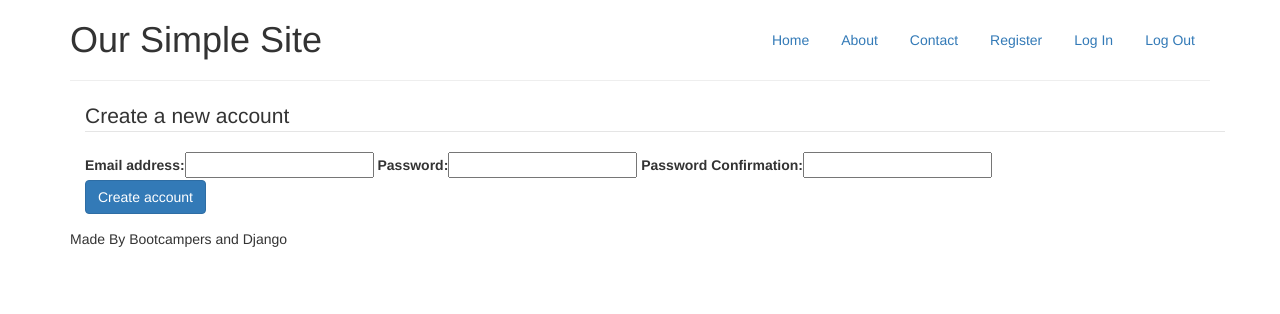
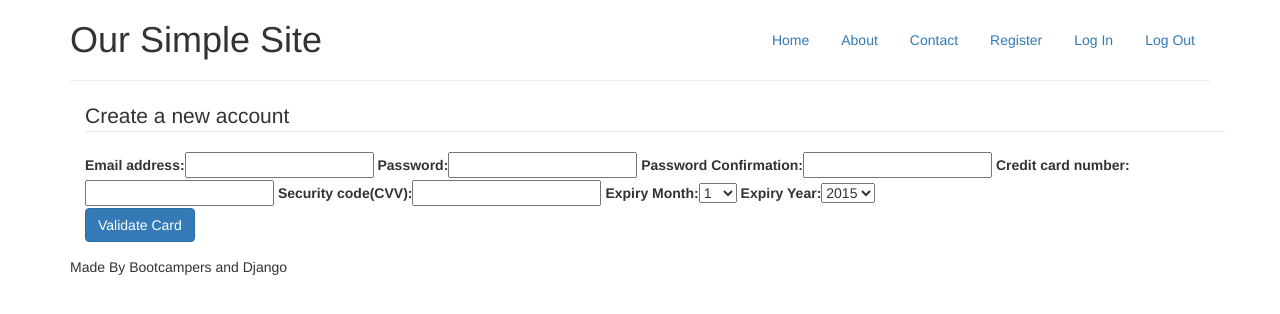
Before and after one commit to jodiegardiner/authentication_django, a Django app: page /register/ in a window 1280 px wide. Shown: the top 314 px of the page. Run offline with Django 3.2, Linux system fonts and the light colour scheme; some libraries are stand-ins or nearby versions.

Commit message:
striped added

```diff
--- a/accounts/forms.py
+++ b/accounts/forms.py
@@ -5,12 +5,21 @@ from django.core.exceptions import ValidationError
 
 
 class UserRegistrationForm(UserCreationForm):
+    MONTH_CHOICES = [(i,i,) for i in xrange(1,12)]
+    YEAR_CHOICES = [(i,i,) for i in xrange(2015,2036)]
+
+    credit_card_number = forms.CharField(label='Credit card number')
+    cvv = forms.CharField(label='Security code(CVV)')
+    expiry_month = forms.ChoiceField(label='Expiry Month', choices=MONTH_CHOICES)
+    expiry_year = forms.ChoiceField(label='Expiry Year', choices=YEAR_CHOICES)
+    stripe_id = forms.CharField(widget=forms.HiddenInput)
+
     password1 = forms.CharField(label='Password', widget=forms.PasswordInput)
     password2 = forms.CharField(label='Password Confirmation', widget=forms.PasswordInput)
 
     class Meta:
         model = User
-        fields = ['email', 'password1', 'password2']
+        fields = ['email', 'password1', 'password2', 'stripe_id']
         exclude = ['username']
 
     def clean_password2(self):
--- a/accounts/models.py
+++ b/accounts/models.py
@@ -5,6 +5,7 @@ from django.contrib.auth.models import AbstractUser, UserManager
 from django.utils import timezone
 
 # Create your models here.
+
 
 class AccountsUserManager(UserManager):
     def _create_user(self, username, email, password, is_staff, is_superuser, **extra_fields):
@@ -21,4 +22,5 @@ class AccountsUserManager(UserManager):
 
 
 class User(AbstractUser):
-    objects= AccountsUserManager()
+    stripe_id = models.CharField(max_length=40, default='')
+    objects = AccountsUserManager()
--- a/accounts/views.py
+++ b/accounts/views.py
@@ -5,28 +5,46 @@ from django.template.context_processors import csrf
 from accounts.forms import UserRegistrationForm
 from accounts.forms import UserLoginForm
 from django.contrib.auth.decorators import login_required
+from django.conf import settings
+import datetime
+import stripe
 
 
 # Create your views here.
+
+stripe.api_key = settings.STRIPE_SECRET
 
 
 def register(request):
     if request.method == 'POST':
         form = UserRegistrationForm(request.POST)
         if form.is_valid():
-            form.save()
-            user = auth.authenticate(email=request.POST.get('email'), password=request.POST.get('password1'))
-            if user:
-                messages.success(request, "You have successfully registered")
-                return redirect(reverse('profile'))
-
+            try:
+                customer = stripe.Charge.create(
+                    amount=100,
+                    currency='USD',
+                    description=form.cleaned_data['email'],
+                    card=form.cleaned_data['stripe_id'],
+                )
+            except stripe.error.CardError, e:
+                messages.error(request, "Your card was declined")
+            if customer.paid:
+                form.save()
+                user = auth.authenticate(email=request.POST.get('email'), password=request.POST.get('password1'))
+                if user:
+                    auth.login(request, user)
+                    messages.success(request, "You have successfully registered")
+                    return redirect(reverse('profile'))
             else:
                 messages.error(request, "unable to log you in at this time!")
-
+        else:
+            messages.error(request,
+                           "We were unable to take a payment with that card. Please try again, or try another card.")
     else:
+        today = datetime.date.today()
         form = UserRegistrationForm()
 
-    args = {'form': form}
+    args = {'form': form, 'publishable': settings.STRIPE_PUBLISHABLE}
     args.update(csrf(request))
 
     return render(request, 'register.html', args)
--- a/authentication_django/settings.py
+++ b/authentication_django/settings.py
@@ -125,3 +125,8 @@ USE_TZ = True
 # https://docs.djangoproject.com/en/1.10/howto/static-files/
 
 STATIC_URL = '/static/'
+STATICFILES_DIRS = (os.path.join(BASE_DIR, "static"),)
+
+# Stripe variables
+STRIPE_PUBLISHABLE = os.getenv('STRIPE_PUBLISHABLE', 'pk_test_nzBnDX3XH3egM7CjOSHFo2Ey')
+STRIPE_SECRET = os.getenv('STRIPE_SECRET', 'sk_test_JivJlbhTeiI5VWYwkWvTAqI0')
--- a/authentication_django/urls.py
+++ b/authentication_django/urls.py
@@ -25,4 +25,5 @@ urlpatterns = [
     url(r'^profile/$', accounts_views.profile, name='profile'),
     url(r'^login/$', accounts_views.login, name='login'),
     url(r'^logout/$', accounts_views.logout, name='logout'),
+    url(r'^index/$', hello_views.get_index, name='index'),
 ]
--- /dev/null
+++ b/static/js/stripe.js
@@ -0,0 +1,28 @@
+$(function () {
+    $("#register-form").submit(function () {
+        var form = this;
+        var card = {
+            number: $("#id_credit_card_number").val(),
+            expMonth: $("#id_expiry_month").val(),
+            expYear: $("#id_expiry_year").val(),
+            cvc: $("#id_cvv").val()
+        };
+
+        $("#validate_card_btn").attr("disabled", true);
+        Stripe.createToken(card, function(status, response){
+            if (status === 200){
+                console.log(status, response);
+                $("#credit-card-errors").hide();
+                $("#id_stripe_id").val(response.id);
+                form.submit();
+
+            } else {
+                $("stripe-error-messages").text(response.error.message);
+                $("#credit-card-errors").show();
+                $("#validate_card_btn").attr("disabled", false);
+            }
+        });
+
+        return false;
+    });
+});
--- a/templates/base.html
+++ b/templates/base.html
@@ -8,13 +8,17 @@
     <meta name="description" content="">
     <meta name="author" content="">
     <link rel="stylesheet" href="https://cdnjs.cloudflare.com/ajax/libs/bootswatch/3.3.6/cerulean/bootstrap.min.css">
-    <link rel="stylesheet" href="{% static "css/style.css" %}">
+{#    <link rel="stylesheet" href="{% static "css/style.css" %}">#}
+    <script src="https://cdnjs.cloudflare.com/ajax/libs/jquery/3.0.0­alpha1/jquery.min.js"></script>
+    <script src="https://cdnjs.cloudflare.com/ajax/libs/twitter­bootstrap/4.0.0­alpha/js/bootstrap.min.js"></script>
+    {% block head_js %}
+    {% endblock %}
 </head>
 <body>
 <div class="container">
     <div class="masthead">
         <ul class="nav nav-pills pull-right">
-            <li><a href="#">Home</a></li>
+            <li><a href="{% url 'index' %}">Home</a></li>
             <li><a href="#">About</a></li>
             <li><a href="#">Contact</a></li>
             <li><a href="{% url 'register' %}">Register</a></li>
@@ -44,6 +48,5 @@
 </div>
 
 </body>
-<script src="https://cdnjs.cloudflare.com/ajax/libs/jquery/3.0.0­alpha1/jquery.min.js"></script>
-<script src="https://cdnjs.cloudflare.com/ajax/libs/twitter­bootstrap/4.0.0­alpha/js/bootstrap.min.js"></script>
+
 </html>
--- a/templates/register.html
+++ b/templates/register.html
@@ -1,12 +1,20 @@
 {% extends "base.html" %}
 {% load bootstrap_tags %}
+{% load staticfiles %}
+{% block head_js %}
+    <script src="https://js.stripe.com/v2/" type="text/javascript"></script>
+    <script type="text/javascript" src="{% static "js/stripe.js" %}"></script>
+{% endblock %}
 {% block content %}
-<form role="form" method="POST" action="{% url 'register' %}">
+<form role="form" id="register-form" method="POST" action="{% url 'register' %}">
+    <div id="cred-card-errors" style="display:none">
+        <div class="alert-message block-message error" id="stripe-error-message"></div>
+                </div>
                 <legend>Create a new account</legend>
         {% csrf_token %}
         {{ form| as_bootstrap }}
         <div class="form-group">
-        <button type="submit" class="btn btn-primary">Create account</button>
+                <input type="submit" id="validate_card_btn" name="commit" class="btn btn-primary" value="Validate Card">
         </div>
         </form>
 {% endblock %}
```
Also changed, not shown: accounts/migrations/0002_user_stripe_id.py (added), db.sqlite3. Lines whose indentation alone changed are shown as unchanged.
